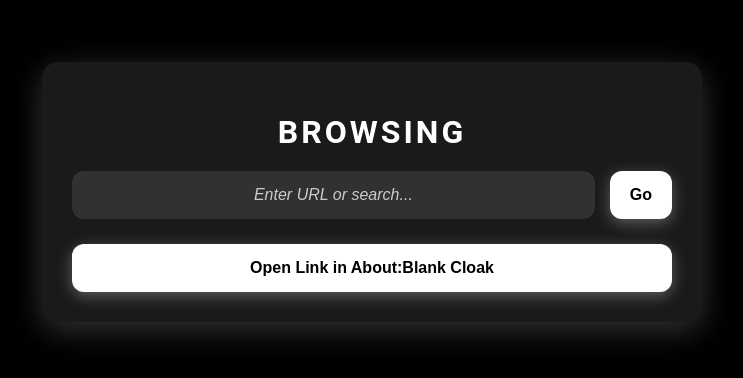
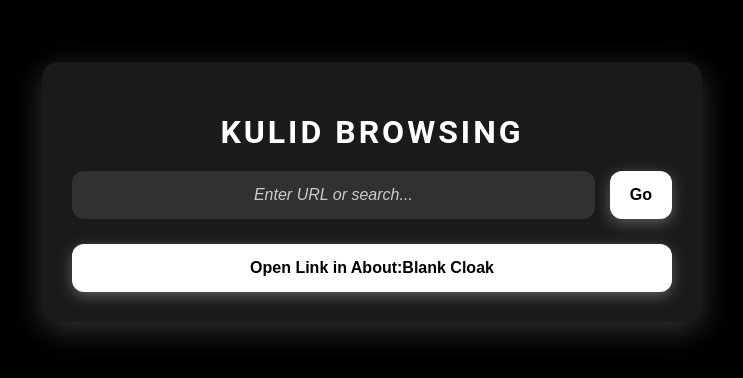
Before and after one commit to Danieldaguy/Kulidbrowsing, a website: page public/index.html in a window 1280 px wide. Shown: the part 188-566 px from the top of the page, without its empty margins (268-1011 px from the left). Drawn offline with Linux system fonts and the light colour scheme.

Commit message:
Update index.html

```diff
--- a/public/index.html
+++ b/public/index.html
@@ -23,7 +23,7 @@
 <body>
 
     <div class="container">
-        <h1>Browsing</h1>
+        <h1>Kulid Browsing</h1>
         <div class="search-container">
             <input type="text" id="urlInput" placeholder="Enter URL or search...">
             <button id="searchButton">Go</button>
```
